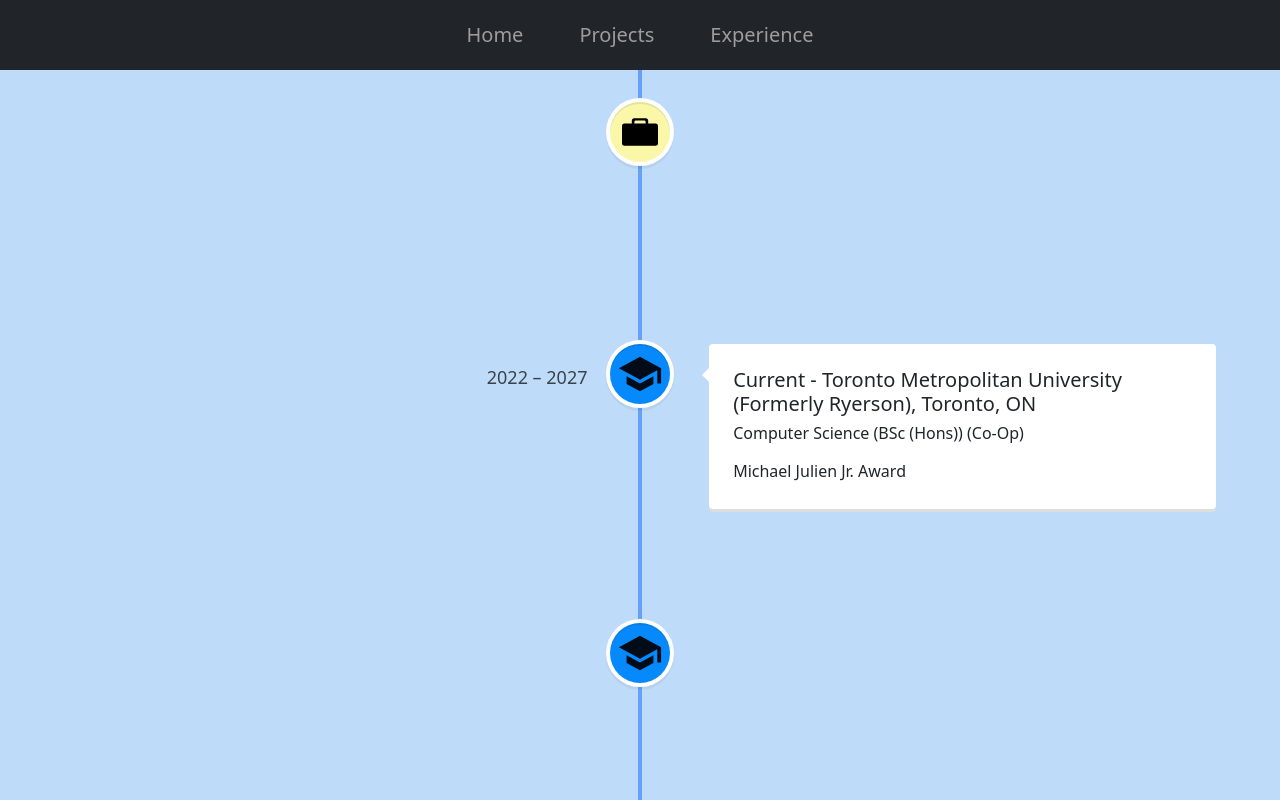
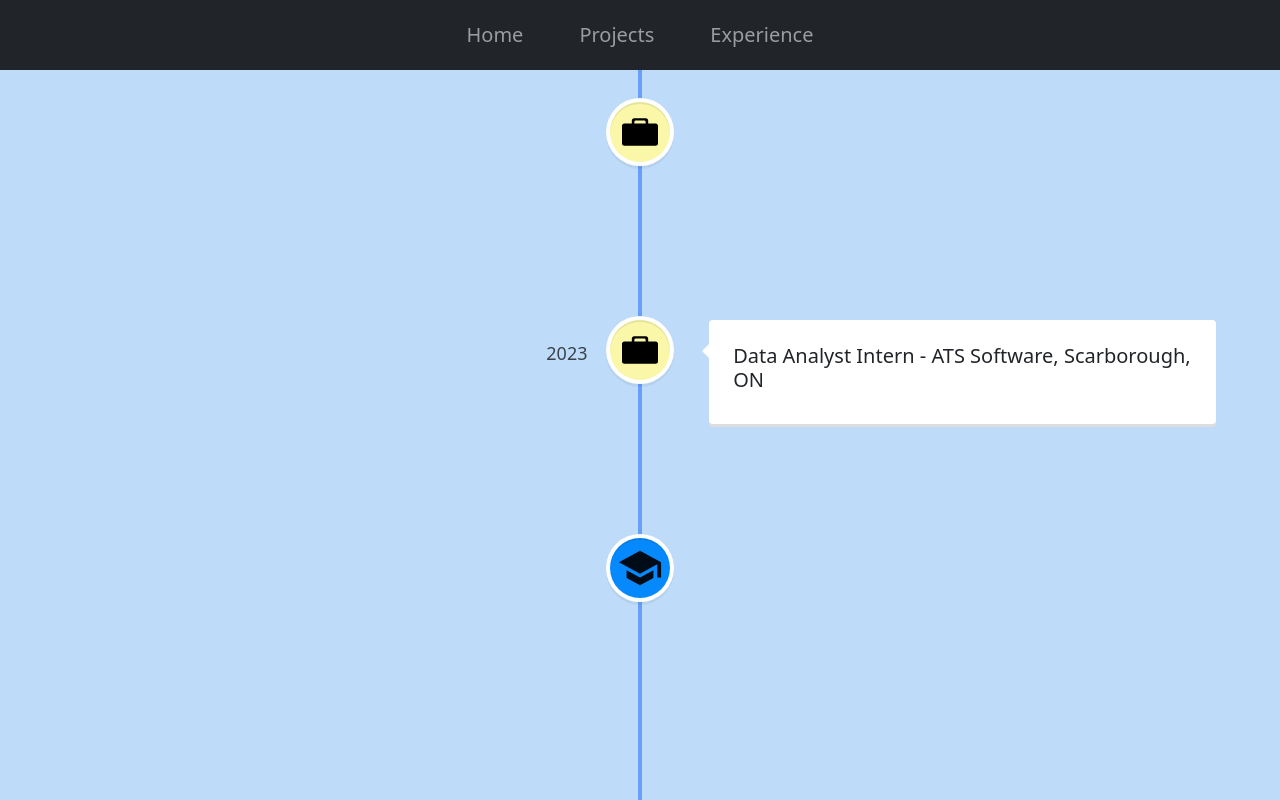
Before and after one commit to anojganesh/React-Portfolio, a React (Vite) app: page /experience in a window 1280 px wide. Shown: the top 800 px of the page. Built offline with nearby package versions, Linux system fonts and the light colour scheme.

Commit message:
Update Experience.tsx

```diff
--- a/src/pages/Experience.tsx
+++ b/src/pages/Experience.tsx
@@ -9,11 +9,12 @@
 function Experience() {
   return (
     <div className="experience">
+
       <VerticalTimeline lineColor="#4289fcb4">
         <div className="canvas">
           <VerticalTimelineElement
             className="vertical-timeline-element--education"
-            date="2023 – 2024"
+            date="2023 – Present"
             iconStyle={{ background: "rgb(250, 247, 168)", color: "#fff" }}
             icon={
               <img
@@ -24,10 +25,29 @@
             }
           >
             <h5 className="expTitle">
-              Current - Project Assistant - Toronto Metropolitan University
+              Current - IT Assistant - Toronto Metropolitan University
               (School of ECS), Toronto, ON
             </h5>
           </VerticalTimelineElement>
+
+          <VerticalTimelineElement
+            className="vertical-timeline-element--education"
+            date="2023"
+            iconStyle={{ background: "rgb(250, 247, 168)", color: "#fff" }}
+            icon={
+              <img
+                src={briefcaseIcon}
+                className="briefcaseIcon"
+                alt="schoolIcon"
+              ></img>
+            }
+          >
+            <h5 className="expTitle">
+              Data Analyst Intern - ATS Software, Scarborough, ON
+            </h5>
+          </VerticalTimelineElement>
+
+
           <VerticalTimelineElement
             className="vertical-timeline-element--education"
             date="2022 – 2027"
```
